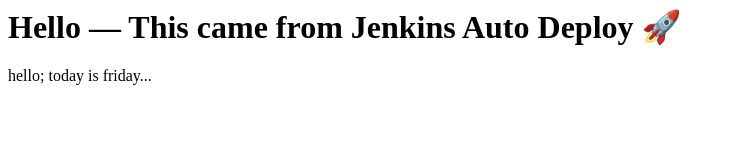
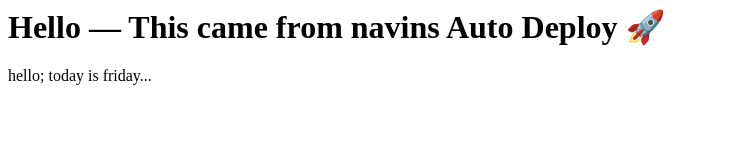
Before and after one commit to navinkumar2701007/magic-website, a plain HTML site: page index.html in a window 1280 px wide. Shown: the whole page, without its empty margins (0-734 px from the left). Drawn offline with Linux system fonts and the light colour scheme.

Commit message:
Update index.html

```diff
--- a/index.html
+++ b/index.html
@@ -1,4 +1,4 @@
-<h1>Hello — This came from Jenkins Auto Deploy 🚀</h1>
+<h1>Hello — This came from navins Auto Deploy 🚀</h1>
 
  hello;
        today is friday...
```
